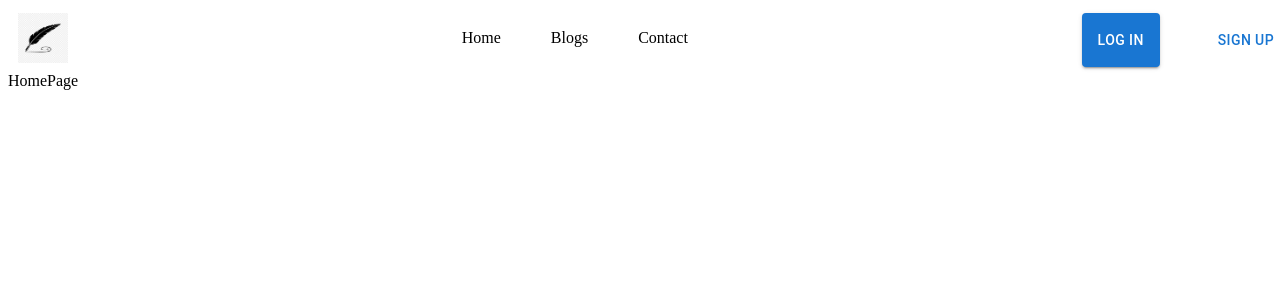
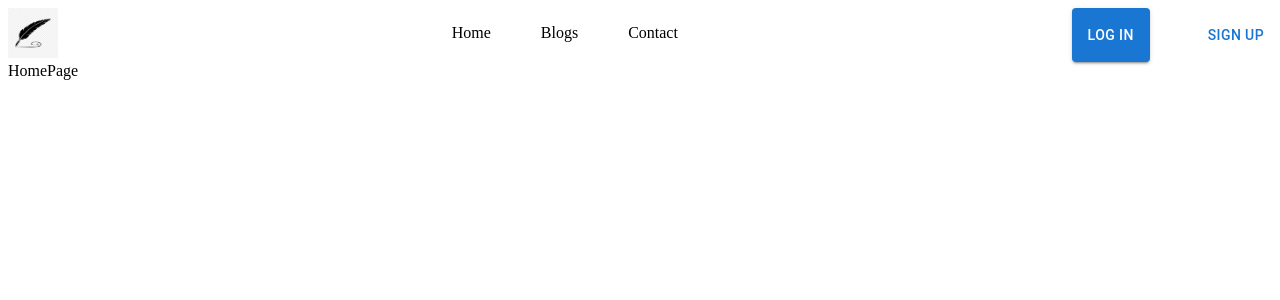
Before and after one commit to gamakgrover2002/blogs-app, a Next.js app in the folder blog-app/: page / in a window 1280 px wide. Shown: the top 300 px of the page. Built offline with nearby package versions, Linux system fonts and the light colour scheme.

Commit message:
header styling

```diff
--- a/blog-app/src/components/entities/Header/styles.ts
+++ b/blog-app/src/components/entities/Header/styles.ts
@@ -3,7 +3,6 @@ export const styles = {
     width: "100%",
     display: "flex",
     justifyContent: "space-between",
-    padding: "5px 10px",
   },
   menu: {
     display: "flex",
```
